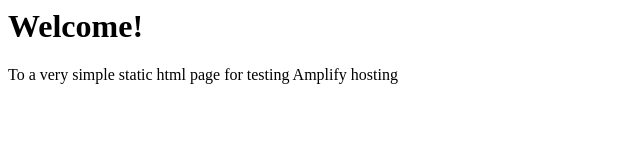
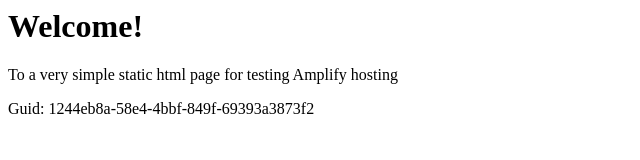
Before and after one commit to aws-aemilia-lhr/Github-PR-Commit-Integration-Test-DoNotTouch-GitHubAutoBuildCanaryTest-v1-preprod-eu-west-2, a website: page src/index.html in a window 1280 px wide. Shown: the whole page, without its empty margins (0-640 px from the left). Drawn offline with Linux system fonts and the light colour scheme.

Commit message:
commit from integ tests

```diff
--- a/src/index.html
+++ b/src/index.html
@@ -1,3 +1,5 @@
+
+
 <html lang="en">
 
 <head>
@@ -10,6 +12,6 @@
 <body>
     <h1>Welcome!</h1>
     <p>To a very simple static html page for testing Amplify hosting</p>
-</body>
+    <p>Guid: 1244eb8a-58e4-4bbf-849f-69393a3873f2</p></body>
 
 </html>
```
